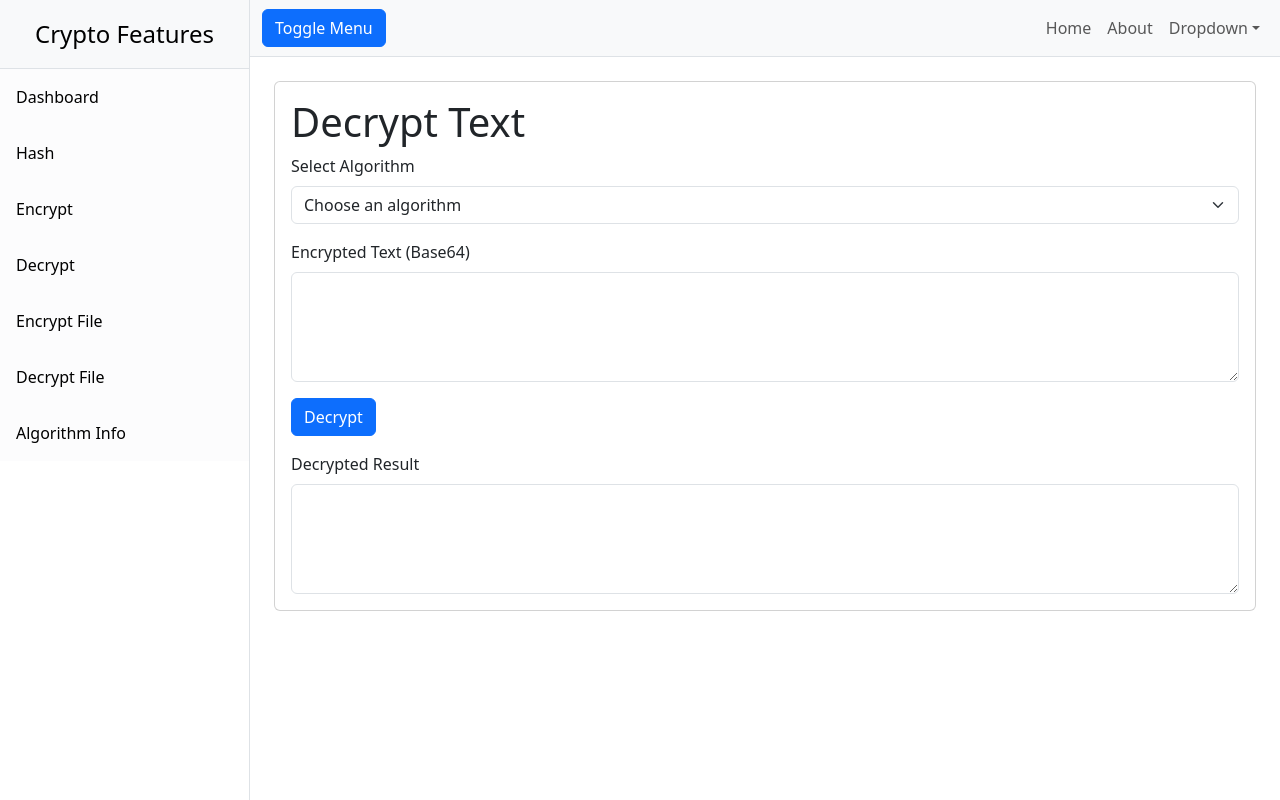
After one commit to jlrnmng/cs3a_group10_AC_, a Flask app: page /decrypt_text in a window 1280 px wide. The commit adds this page. Run offline with Flask 3, Linux system fonts and the light colour scheme.

Commit message:
Fixed File Encryption and Decryption and added a decrypt feature for Text Encryption for Symmetric and Asymmetric Algorithms and updated base.html and new html file decrypt_text.html and .gitignore

```diff
--- a/app.py
+++ b/app.py
@@ -24,6 +24,10 @@ def about():
 def encrypt_text_page():
     return render_template('encrypt_text.html')
 
+@app.route('/decrypt_text', methods=['GET'])
+def decrypt_text_page():
+    return render_template('decrypt_text.html')
+
 @app.route('/decrypt_file', methods=['GET'])
 def decrypt_file_page():
     return render_template('decrypt_file.html')
@@ -35,6 +39,7 @@ def encrypt_file_page():
 @app.route('/hash_text', methods=['GET'])
 def hash_text_page():
     return render_template('hash_text.html')
+
 
 @app.route('/encrypt_text', methods=['POST'])
 def encrypt():
@@ -49,18 +54,32 @@ def encrypt():
 
     return jsonify({"result": result})
 
-@app.route('/decrypt_text', methods=['POST'])
-def decrypt():
-    algorithm = request.form['algorithm']
-    ciphertext = request.form['ciphertext']
-    key = request.form.get('key', '')
+@app.route('/decrypt_text', methods=['GET', 'POST'])
+def decrypt_text_handler():
+    if request.method == 'POST':
+        ciphertext = request.form['ciphertext']
+        decryption_type = request.form.get('decryption_type')
+        if not decryption_type:
+            return render_template('decrypt_text.html', plaintext="Missing decryption type.")
 
-    if algorithm in ["AES", "DES", "ChaCha20"]:
-        result = sym_decrypt(ciphertext, key, algorithm)
-    else:
-        result = asym_decrypt(ciphertext, algorithm)
 
-    return jsonify({"result": result})
+        if decryption_type == 'symmetric':
+            key = request.form['key']
+            algorithm = request.form['algorithm']
+            plaintext = sym_decrypt(ciphertext, key, algorithm)
+
+        elif decryption_type == 'asymmetric':
+            algorithm = request.form['asym_algorithm']
+            private_key_file = request.files['private_key']
+            private_key_data = private_key_file.read().decode()
+            plaintext = asym_decrypt(ciphertext, private_key_data, algorithm)
+
+        else:
+            plaintext = "Invalid decryption type."
+
+        return render_template('decrypt_text.html', plaintext=plaintext)
+
+    return render_template('decrypt_text.html')
 
 @app.route('/hash_text', methods=['POST'])
 def hash_handler():
@@ -76,13 +95,23 @@ def encrypt_file_handler():
     key = request.form['key']
 
     if file and algorithm and key:
-        file_data = file.read()
-        encrypted = sym_encrypt_file(file_data, key, algorithm)
+        filename = secure_filename(file.filename)
+        input_path = os.path.join(app.config['UPLOAD_FOLDER'], filename)
+        output_path = os.path.join(app.config['UPLOAD_FOLDER'], f"encrypted_{filename}")
+
+        # Save uploaded file
+        file.save(input_path)
+
+        # Call correct function
+        sym_encrypt_file(input_path, output_path, key, algorithm)
+
+        # Send the encrypted file
         return send_file(
-            io.BytesIO(encrypted),
-            download_name=f"encrypted_{secure_filename(file.filename)}",
+            output_path,
+            download_name=f"encrypted_{filename}",
             as_attachment=True
         )
+
     return "Missing data", 400
 
 @app.route('/decrypt_file', methods=['POST'])
@@ -92,14 +121,25 @@ def decrypt_file_handler():
     key = request.form['key']
 
     if file and algorithm and key:
-        file_data = file.read()
-        decrypted = sym_decrypt_file(file_data, key, algorithm)
+        filename = secure_filename(file.filename)
+        input_path = os.path.join(app.config['UPLOAD_FOLDER'], filename)
+        output_path = os.path.join(app.config['UPLOAD_FOLDER'], f"decrypted_{filename}")
+
+        # Save uploaded encrypted file
+        file.save(input_path)
+
+        # Call the decryption function using file paths
+        sym_decrypt_file(input_path, output_path, key, algorithm)
+
+        # Send the decrypted file back
         return send_file(
-            io.BytesIO(decrypted),
-            download_name=f"decrypted_{secure_filename(file.filename)}",
+            output_path,
+            download_name=f"decrypted_{filename}",
             as_attachment=True
         )
+
     return "Missing data", 400
+
 
 @app.route('/hash_file', methods=['POST'])
 def hash_file_handler():
--- a/templates/base.html
+++ b/templates/base.html
@@ -17,6 +17,7 @@
                 <a href="{{ url_for('index') }}" class="list-group-item list-group-item-action list-group-item-light p-3">Dashboard</a>
                 <a href="{{ url_for('hash_text_page') }}" class="list-group-item list-group-item-action list-group-item-light p-3">Hash</a>
                 <a href="{{ url_for('encrypt_text_page') }}" class="list-group-item list-group-item-action list-group-item-light p-3">Encrypt</a>
+                <a href="{{ url_for('decrypt_text_page') }}" class="list-group-item list-group-item-action list-group-item-light p-3">Decrypt</a>
                 <a href="{{ url_for('encrypt_file_page') }}" class="list-group-item list-group-item-action list-group-item-light p-3">Encrypt File</a>
                 <a href="{{ url_for('decrypt_file_page') }}" class="list-group-item list-group-item-action list-group-item-light p-3">Decrypt File</a>
                 <a href="{{ url_for('index') }}#algorithm-education" class="list-group-item list-group-item-action list-group-item-light p-3">Algorithm Info</a>
--- /dev/null
+++ b/templates/decrypt_text.html
@@ -0,0 +1,72 @@
+{% extends "base.html" %}
+
+{% block title %}Decrypt Text - Crypto App{% endblock %}
+
+{% block content %}
+<div class="card">
+    <div class="card-body">
+        <h1 class="card-title">Decrypt Text</h1>
+        <form id="decryptTextForm" method="POST" enctype="multipart/form-data">
+            <input type="hidden" name="decryption_type" id="decryption_type">
+            <div class="mb-3">
+                <label for="algorithm" class="form-label">Select Algorithm</label>
+                <select class="form-select" id="algorithm" name="algorithm" required>
+                    <option value="" selected disabled>Choose an algorithm</option>
+                    <optgroup label="Symmetric">
+                        <option value="AES">AES</option>
+                        <option value="DES">DES</option>
+                        <option value="ChaCha20">ChaCha20</option>
+                    </optgroup>
+                    <optgroup label="Asymmetric">
+                        <option value="RSA">RSA</option>
+                        <option value="EC">ECC (EC)</option>
+                    </optgroup>
+                </select>
+            </div>
+            <div class="mb-3">
+                <label for="ciphertext" class="form-label">Encrypted Text (Base64)</label>
+                <textarea class="form-control" id="ciphertext" name="ciphertext" rows="4" required></textarea>
+            </div>
+            <div class="mb-3" id="keyDiv">
+                <label for="key" class="form-label">Key (for symmetric algorithms)</label>
+                <input type="text" class="form-control" id="key" name="key" placeholder="Enter key">
+            </div>
+            <div class="mb-3" id="privateKeyDiv">
+                <label for="private_key" class="form-label">Upload Private Key (for asymmetric algorithms)</label>
+                <input type="file" class="form-control" id="private_key" name="private_key" accept=".pem">
+            </div>
+            <button type="submit" class="btn btn-primary">Decrypt</button>
+        </form>
+        <div class="mt-3">
+            <label for="result" class="form-label">Decrypted Result</label>
+            <textarea class="form-control" id="result" rows="4" readonly>{{ plaintext if plaintext else '' }}</textarea>
+        </div>
+    </div>
+</div>
+
+<script>
+document.getElementById('decryptTextForm').addEventListener('submit', function(e) {
+    const selectedAlgorithm = document.getElementById('algorithm').value;
+    if (['AES', 'DES', 'ChaCha20'].includes(selectedAlgorithm)) {
+        document.getElementById('decryption_type').value = 'symmetric';
+    } else {
+        document.getElementById('decryption_type').value = 'asymmetric';
+    }
+});
+
+document.getElementById('algorithm').addEventListener('change', function() {
+    const symKey = document.getElementById('keyDiv');
+    const privKey = document.getElementById('privateKeyDiv');
+    if (['AES', 'DES', 'ChaCha20'].includes(this.value)) {
+        symKey.style.display = 'block';
+        privKey.style.display = 'none';
+    } else {
+        symKey.style.display = 'none';
+        privKey.style.display = 'block';
+    }
+});
+
+document.getElementById('keyDiv').style.display = 'none';
+document.getElementById('privateKeyDiv').style.display = 'none';
+</script>
+{% endblock %}
```
Also changed, not shown: 1 other file.
